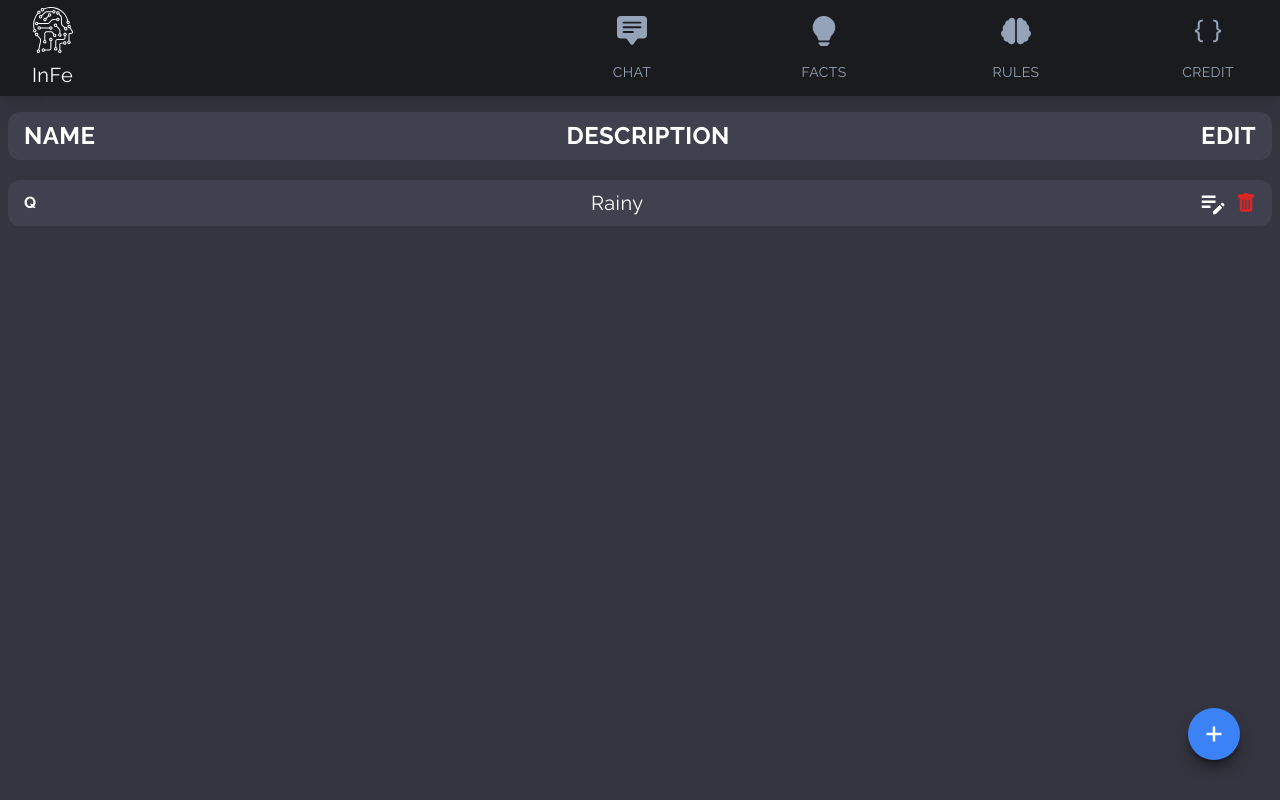
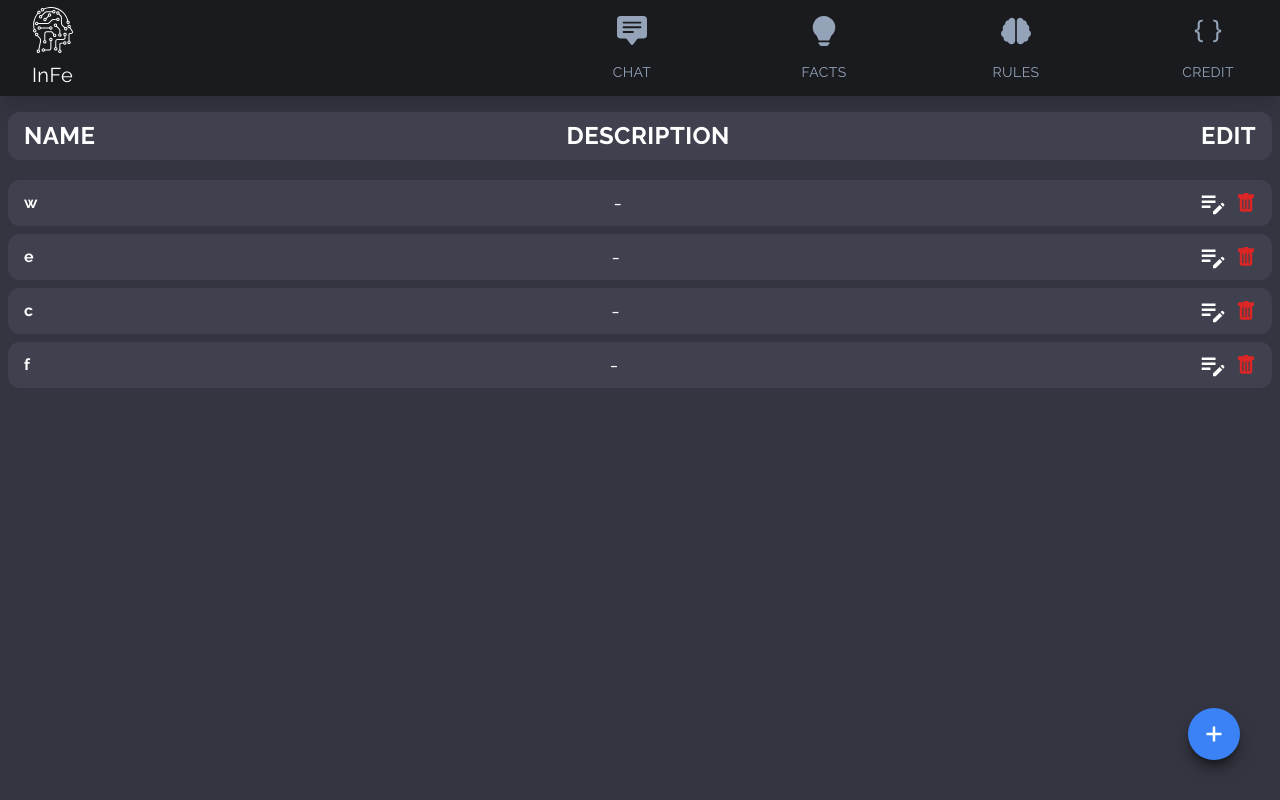
Before and after one commit to yottrakul/InFe-Base-editor, a Next.js app: page /facts in a window 1280 px wide. Built offline with nearby package versions, Linux system fonts and the light colour scheme.

Commit message:
Fact add delete

```diff
--- a/src/components/CreateFactBox.tsx
+++ b/src/components/CreateFactBox.tsx
@@ -1,12 +1,39 @@
 import Modal from "@/UI/Model";
+import { randomUUID } from "crypto";
 import { useState } from "react";
 
 type Props = {
   onClose: Function;
+  onCreate: Function
 };
 
-function CreateFactBox({ onClose }: Props) {
+type Fact = {
+    id: string;
+    label: string;
+    fact: string | null;
+  };
+
+function CreateFactBox({ onClose, onCreate }: Props) {
   //State
+  const [nameFact, setnameFact] = useState('');
+  const [desFact, setDesFact] = useState('');
+
+  const handleChangeName = (e: any) => {
+    setnameFact(e.target.value)
+  }
+
+  const handleChangeDes = (e: any) => {
+    setDesFact(e.target.value)
+  }
+
+  const handleCreate = () => {
+    const fact: Fact = {
+        id: Date.now().toString(),
+        label: nameFact,
+        fact: desFact === ''? null : desFact
+    }
+    onCreate(fact);
+  }
 
   // JSX Content
   const body = (
@@ -18,6 +45,8 @@ function CreateFactBox({ onClose }: Props) {
           id="floating_factName"
           className="block text-white py-2.5 px-0 w-full text-sm bg-transparent border-0 border-b-2 border-gray-300 appearance-none focus:outline-none focus:ring-0 focus:border-blue-600 peer"
           placeholder=" "
+          value={nameFact}
+          onChange={(e) => handleChangeName(e)}
           required
         />
         <label
@@ -34,6 +63,8 @@ function CreateFactBox({ onClose }: Props) {
           id="floating_factDes"
           className="block py-2.5 px-0 w-full text-sm text-white bg-transparent border-0 border-b-2 border-gray-300 appearance-none dark:focus:border-blue-500 focus:outline-none focus:ring-0 focus:border-blue-600 peer"
           placeholder=" "
+          value={desFact}
+          onChange={(e) => handleChangeDes(e)}
           required
         />
         <label
@@ -55,6 +86,7 @@ function CreateFactBox({ onClose }: Props) {
       body={body}
       confirm_msg={"Add Fact"}
       title={"Add Fact"}
+      confirm={handleCreate}
     />
   );
 }
--- a/src/pages/facts.tsx
+++ b/src/pages/facts.tsx
@@ -1,13 +1,74 @@
 import Container from "@/UI/Container";
 import Head from "next/head";
-import {useState} from "react";
-import { MdEditNote } from "react-icons/md"
-import {BsTrashFill} from "react-icons/bs"
-import {GoPlus} from "react-icons/go"
+import { useState } from "react";
+import { MdEditNote } from "react-icons/md";
+import { BsTrashFill } from "react-icons/bs";
+import { GoPlus } from "react-icons/go";
 import CreateFactBox from "@/components/CreateFactBox";
 
+type Fact = {
+  id: string;
+  label: string;
+  fact: string | null;
+};
+
+const DUMMY: Array<Fact> = [
+  {
+    id: "c9d81192-d6b9-4be9-b71b-486e6e7e86e6",
+    label: "w",
+    fact: null,
+  },
+  {
+    id: "4c1e3067-23f3-4f3c-bc31-2d4c70430166",
+    label: "e",
+    fact: null,
+  },
+  {
+    id: "d46e14c0-5bf1-4f8f-b1d4-fe36486b454a",
+    label: "c",
+    fact: null,
+  },
+  {
+    id: "58a9cc71-3caa-4ac8-ad55-3e67d378fe5d",
+    label: "f",
+    fact: null,
+  },
+];
+
 function facts() {
-  const [showAddFact, setShowAddFact] = useState(false)
+  const [showAddFact, setShowAddFact] = useState(false);
+  const [facts, setFacts] = useState(DUMMY);
+
+  const deleteFact = (id: string) => {
+    // ติดต่อ DB
+    setFacts(prev => {
+      return prev.filter(fact => {
+        return fact.id !== id
+      })
+    })
+  }
+
+  const addFact = (fact: Fact) => {
+    console.log(fact)
+    // ติดต่อ DB
+    const result = facts.concat(fact);
+    setFacts(result)
+
+    console.log(facts)
+  }
+
+  const listFacts = facts.map((fact) => {
+    return (
+      <li key={fact.id} className="bg-[#40414E] rounded-xl flex justify-between px-4 py-2 items-center mb-2 cursor-default">
+        <span className="font-bold">{fact.label}</span>
+        <span className="md:text-xl">{fact.fact? fact.fact : '-'}</span>
+        <div className="flex items-center">
+          <MdEditNote className="cursor-pointer mr-2" size={30} />
+          <BsTrashFill onClick={() => deleteFact(fact.id)} className="cursor-pointer text-red-600" size={20} />
+        </div>
+      </li>
+    );
+  });
 
   return (
     <>
@@ -16,7 +77,7 @@ function facts() {
       </Head>
 
       {/* <Modal show={true}/> */}
-      {showAddFact ? <CreateFactBox onClose={setShowAddFact}/> : null}
+      {showAddFact ? <CreateFactBox onClose={setShowAddFact} onCreate={addFact}/> : null}
 
       <div className="h-[calc(100vh-6rem)]">
         <Container className="pt-4 px-2 h-full w-full">
@@ -29,21 +90,17 @@ function facts() {
           {/* หัวตาราง */}
           <div className="h-[calc(100%-4.5rem)] mt-5 overflow-auto">
             <ul>
-              <li className="bg-[#40414E] rounded-xl flex justify-between px-4 py-2 items-center mb-2 cursor-default">
-                <span className="font-bold">Q</span>
-                <span className="md:text-xl">Rainy</span>
-                <div className="flex items-center">
-                <MdEditNote className="cursor-pointer mr-2" size={30}/>
-                <BsTrashFill className="cursor-pointer text-red-600" size={20} />
-                </div>
-              </li>
+              {listFacts.length > 0? listFacts:'Fact empty'}
             </ul>
           </div>
         </Container>
         <div className="group rounded-full bg-blue-500 fixed bottom-0 right-0 p-4 mr-6 mb-6 lg:mr-10 lg:mb-10 hover:bg-blue-400 duration-300 shadow-lg shadow-black/50 cursor-pointer">
-            <GoPlus onClick={() => setShowAddFact(true)} className="group-hover:scale-125 duration-150" size={20}/>
+          <GoPlus
+            onClick={() => setShowAddFact(true)}
+            className="group-hover:scale-125 duration-150"
+            size={20}
+          />
         </div>
-
       </div>
     </>
   );
```
